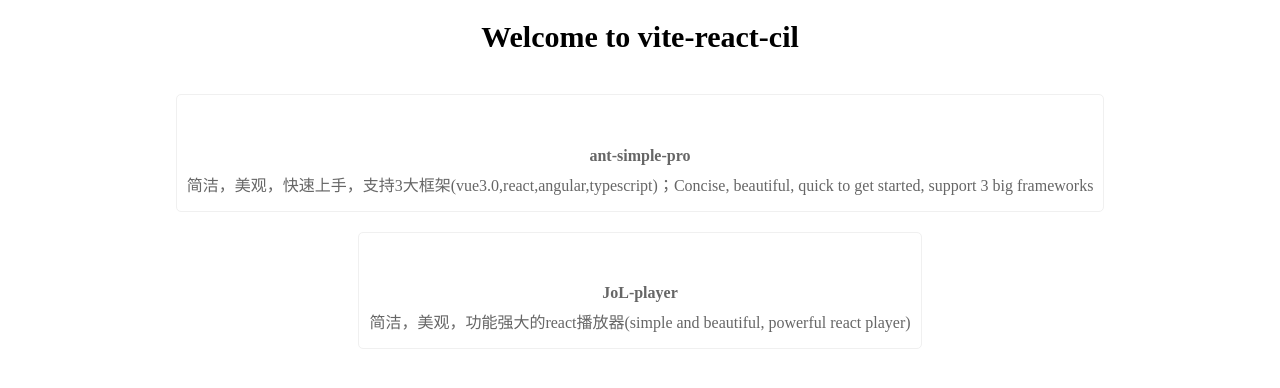
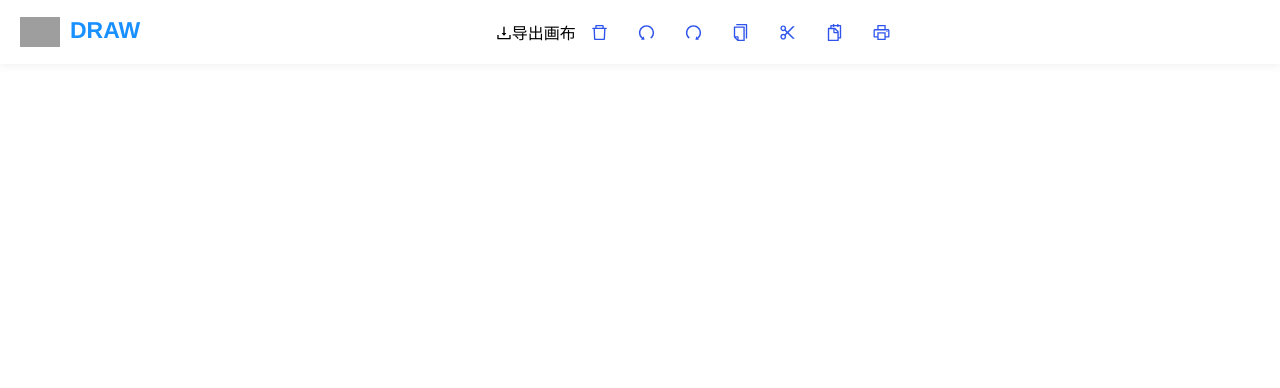
Before and after one commit to lgf196/ant-simple-draw, a React (Vite) app: page / in a window 1280 px wide. Shown: the top 388 px of the page. Built offline with nearby package versions, Linux system fonts and the light colour scheme; grey boxes are pictures that could not be loaded.

Commit message:
添加一些基础依赖和文件，编写头部组件

```diff
--- a/config/plugins/index.ts
+++ b/config/plugins/index.ts
@@ -17,7 +17,7 @@ export default function createVitePlugins() {
      */
     reactRefresh(),
     configSvgIcons(),
-    // configStyleImport(),
+    configStyleImport(),
   ];
   VITE_APP_ESLINT && vitePlugins.push(...configEslint());
   VITE_APP_VISUALIZER && vitePlugins.push(configVisualizerConfig());
--- a/src/App.tsx
+++ b/src/App.tsx
@@ -1,37 +1,9 @@
-import React, { FC, useEffect } from 'react';
-import SvgComponent from './components/svgIcon';
-import styles from './app.module.scss';
-import { environmentVariable } from './utils';
-
+import React, { FC } from 'react';
+import Toolbar from '@/layout/head';
 const App: FC = () => {
-  useEffect(() => {
-    console.log(`environmentVariable()`, environmentVariable());
-  }, []);
-
   return (
-    <div className={styles.App}>
-      <h2>Welcome to vite-react-cil</h2>
-      <ul>
-        <li>
-          <a href="https://github.com/lgf196/ant-simple-pro">
-            <SvgComponent iconClass="logon" fontSize="30px" />
-            <h4>ant-simple-pro</h4>
-            <section>
-              简洁，美观，快速上手，支持3大框架(vue3.0,react,angular,typescript)；Concise,
-              beautiful, quick to get started, support 3 big frameworks
-            </section>
-          </a>
-        </li>
-        <li>
-          <a href="https://github.com/lgf196/JoL-player">
-            <SvgComponent iconClass="logon" fontSize="30px" />
-            <h4>JoL-player</h4>
-            <section>
-              简洁，美观，功能强大的react播放器(simple and beautiful, powerful react player)
-            </section>
-          </a>
-        </li>
-      </ul>
+    <div>
+      <Toolbar />
     </div>
   );
 };
--- /dev/null
+++ b/src/assets/scss/reset.scss
@@ -0,0 +1,136 @@
+body,
+h1,
+h2,
+h3,
+h4,
+h5,
+h6,
+hr,
+p,
+blockquote,
+dl,
+dt,
+dd,
+ul,
+ol,
+li,
+pre,
+form,
+fieldset,
+legend,
+button,
+input,
+textarea,
+th,
+td,
+a,
+div,
+img {
+  margin: 0;
+  padding: 0;
+  box-sizing: border-box;
+  -webkit-tap-highlight-color: transparent;
+}
+body,
+button,
+input,
+select,
+textarea {
+  font-family: 'Helvetica Neue', Helvetica, Arial, PingFangSC-Regular,
+    sans-serif, tahoma, arial, \5b8b\4f53;
+}
+h1,
+h2,
+h3,
+h4,
+h5,
+h6 {
+  font-size: 100%;
+  margin: 0;
+}
+address,
+cite,
+dfn,
+em,
+var {
+  font-style: normal;
+}
+code,
+kbd,
+pre,
+samp {
+  font-family: couriernew, courier, monospace;
+}
+small {
+  font-size: 12px;
+}
+ul,
+ol,
+li {
+  list-style: none;
+}
+a {
+  text-decoration: none;
+  color: #1890ff;
+}
+a:hover {
+  text-decoration: none;
+}
+sup {
+  vertical-align: text-top;
+}
+sub {
+  vertical-align: text-bottom;
+}
+legend {
+  color: #000;
+}
+fieldset,
+img {
+  border: 0;
+}
+button,
+select,
+textarea {
+  font-size: 100%;
+  outline: none;
+  border: 0;
+  background: transparent;
+}
+table,
+textarea {
+  border-collapse: collapse;
+  border-spacing: 0;
+  resize: none;
+}
+input,
+textarea {
+  border: none;
+  outline: none;
+  resize: none;
+  background: transparent;
+}
+.clearfix {
+  *zoom: 1;
+}
+.clearfix::after {
+  content: '\200B';
+  display: block;
+  height: 0;
+  clear: both;
+}
+.fl {
+  float: left;
+}
+.fr {
+  float: right;
+}
+img {
+  vertical-align: middle;
+  border-style: none;
+}
+#root {
+  width: 100%;
+  height: 100%;
+  overflow: hidden;
+}
--- a/src/assets/scss/varible.scss
+++ b/src/assets/scss/varible.scss
@@ -1,10 +1,14 @@
-$bg: #f0f0f0;
-$borderColor: #f0f0f0;
 @mixin flexContainer($jc) {
   display: flex;
   flex-direction: row;
   flex-wrap: wrap;
   justify-content: $jc;
+  align-items: center;
+}
+
+@mixin flexItem($n) {
+  box-sizing: border-box;
+  flex-grow: $n;
 }
 
 @mixin style($size, $color, $bold: normal) {
@@ -17,3 +21,59 @@ $borderColor: #f0f0f0;
   width: $w;
   height: $h;
 }
+
+@mixin center() {
+  top: 50%;
+  left: 50%;
+  transform: translate(-50%, -50%);
+}
+
+@mixin textOverflow($n) {
+  overflow: hidden;
+  text-overflow: ellipsis;
+  display: -webkit-box;
+  /* autoprefixer: off */ //针对打包不显示的问题
+  -webkit-box-orient: vertical;
+  /* autoprefixer: on */
+  -webkit-line-clamp: $n;
+}
+
+@mixin cicle($size: 8px) {
+  border-radius: $size;
+}
+
+@mixin lh($h) {
+  line-height: $h;
+}
+
+@mixin fixed($t, $l) {
+  position: fixed;
+  top: $t;
+  left: $l;
+}
+
+@mixin textAlign($h) {
+  height: $h;
+  line-height: $h;
+  text-align: center;
+  vertical-align: middle;
+}
+
+@mixin auto($l, $r) {
+  margin: $l auto $r auto;
+}
+@mixin scroll($w, $h) {
+  &::-webkit-scrollbar {
+    /*滚动条整体样式*/
+    @include wh($w, $h); /*高宽分别对应横竖滚动条的尺寸*/
+  }
+  &::-webkit-scrollbar-thumb {
+    /*滚动条里面小方块*/
+    border-radius: 5px;
+    background: rgba(0, 0, 0, 0.15);
+  }
+  &::-webkit-scrollbar-track {
+    /*滚动条里面轨道*/
+    -webkit-box-shadow: inset 0 0 5px #fff;
+  }
+}
--- /dev/null
+++ b/src/layout/head.tsx
@@ -0,0 +1,53 @@
+import React, { memo } from 'react';
+import style from './layout.module.scss';
+import {
+  DeleteOutlined,
+  UndoOutlined,
+  RedoOutlined,
+  CopyOutlined,
+  ScissorOutlined,
+  SnippetsOutlined,
+  PrinterOutlined,
+  DownloadOutlined,
+} from '@ant-design/icons';
+import { Tooltip, Button } from 'antd';
+const Head = memo(function Head() {
+  return (
+    <div className={style.header}>
+      <h1 className={style.title}>
+        <a href="/">
+          <img src="http://blog.lgf196.top/ant-simple-pro-document/logon.png" alt="" />
+          <span>DRAW</span>
+        </a>
+      </h1>
+      <div className={style.option}>
+        <Button type="primary" ghost icon={<DownloadOutlined />}>
+          导出画布
+        </Button>
+        <Tooltip title="清屏">
+          <DeleteOutlined className={style.icon} />
+        </Tooltip>
+        <Tooltip title="撤销">
+          <UndoOutlined className={style.icon} />
+        </Tooltip>
+        <Tooltip title="重做">
+          <RedoOutlined className={style.icon} />
+        </Tooltip>
+        <Tooltip title="复制">
+          <CopyOutlined className={style.icon} />
+        </Tooltip>
+        <Tooltip title="剪切">
+          <ScissorOutlined className={style.icon} />
+        </Tooltip>
+        <Tooltip title="粘贴">
+          <SnippetsOutlined className={style.icon} />
+        </Tooltip>
+        <Tooltip title="打印">
+          <PrinterOutlined className={style.icon} />
+        </Tooltip>
+      </div>
+    </div>
+  );
+});
+
+export default Head;
--- /dev/null
+++ b/src/layout/layout.module.scss
@@ -0,0 +1,40 @@
+.header {
+  padding: 0 20px;
+  @include wh(100%, 64px);
+  background: #fff;
+  box-shadow: 0 2px 8px #f0f1f2;
+  position: fixed;
+  top: 0;
+  z-index: 200;
+  display: flex;
+  h1 {
+    @include flexContainer(center);
+  }
+  .title {
+    a {
+      display: inline-block;
+      @include style(23px, #1890ff, 600);
+      img {
+        width: 40px;
+        vertical-align: middle;
+        margin-right: 10px;
+      }
+    }
+  }
+  .option {
+    flex: 1;
+    @include flexContainer(center);
+    text-align: center;
+    .icon {
+      @include style(17px, #2f54eb);
+      padding: 0 15px;
+      cursor: pointer;
+    }
+  }
+  .config {
+    box-sizing: border-box;
+    height: 100%;
+    padding: 0 24px;
+    border-left: 1px solid rgba(0, 0, 0, 0.08);
+  }
+}
--- a/src/main.tsx
+++ b/src/main.tsx
@@ -2,6 +2,7 @@ import 'virtual:svg-icons-register';
 import React from 'react';
 import ReactDOM from 'react-dom';
 import App from './App';
+import './assets/scss/reset.scss';
 ReactDOM.render(
   <React.StrictMode>
     <App />
```
Also changed, not shown: src/core/config/common.ts (added, +13 -0 lines), src/core/templateDataType/base.ts (added, +37 -0 lines), src/types/globalType.d.ts (added, +16 -0 lines).
